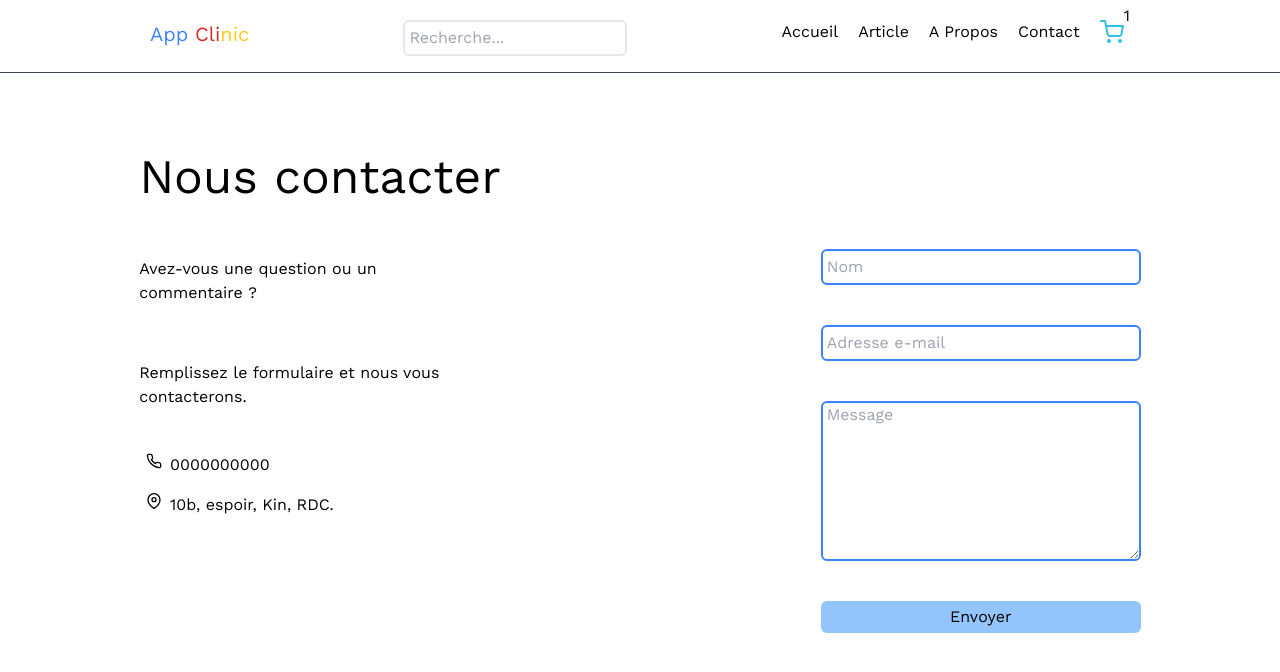
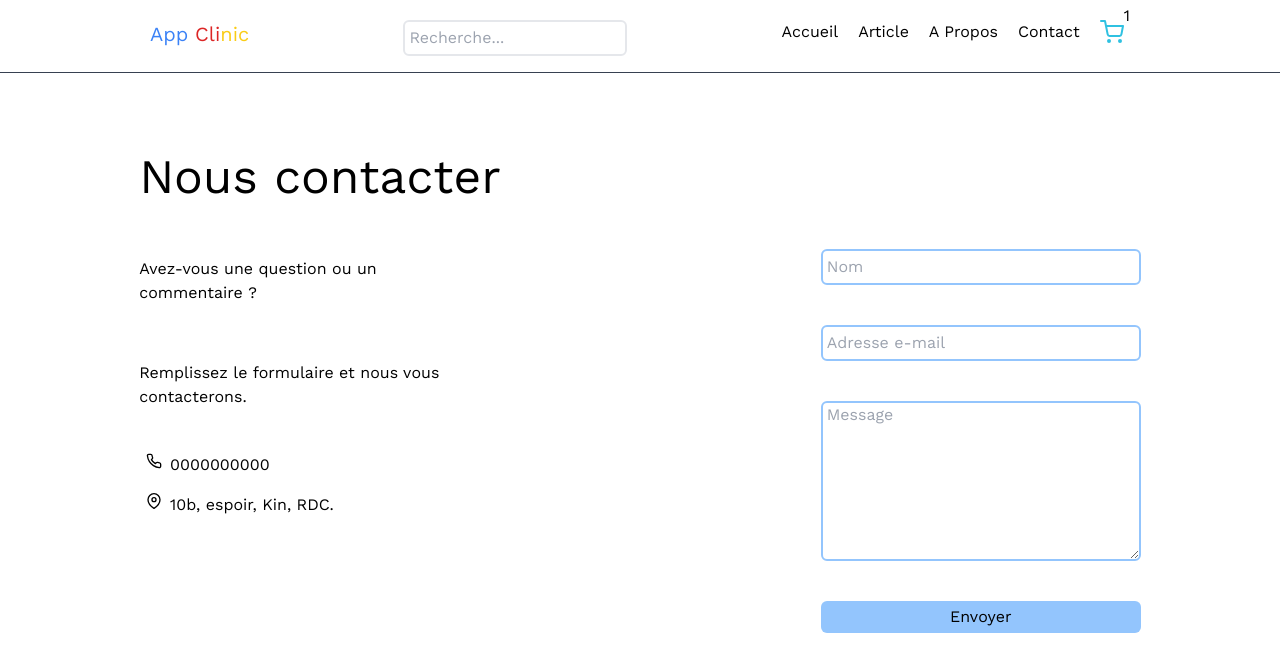
Before and after one commit to HonoTSHIBANGU/appClinic, a React (Vite) app: page /contact in a window 1280 px wide. Shown: the top 672 px of the page. Built offline with nearby package versions, Linux system fonts and the light colour scheme.

Commit message:
contenu page abou2t

```diff
--- a/src/menuDeNavigation/Accueil/About.jsx
+++ b/src/menuDeNavigation/Accueil/About.jsx
@@ -1,5 +1,6 @@
 import React from "react";
 import Scaneur from "../../assets/image/scaneur.jpg";
+import examen from "../../assets/image/examen.jpg";
 
 function About() {
   return (
@@ -16,7 +17,12 @@ function About() {
         <span className="text-yellow-400">nic</span> &nbsp; où nous vous offrons
         une expérience d'achat unique et des produits de qualité.
       </p>
-      {/* <img src={} alt="" /> */}
+      <img className="h-80 w-[40%]  mx-10  object-cover" src={examen} alt="" />
+      <p className="my-2 mx-14 text-xl">
+        En fournissant des examens d'imagerie médicale de la plus haute qualité
+        <br />
+        pour nos patients.
+      </p>
     </div>
   );
 }
--- a/src/menuDeNavigation/Accueil/Contact.jsx
+++ b/src/menuDeNavigation/Accueil/Contact.jsx
@@ -5,7 +5,7 @@ import ContactForm from "./ContactForm";
 
 function Contact() {
   return (
-    <div className="flex gap-80 justify-center  p-20  m-1 ">
+    <div className="flex gap-80 justify-center  p-20  m-1   ">
       <div className="flex flex-col gap-1 items-center ">
         <div className="flex flex-col gap-14 ">
           <h1 className="font-sm text-5xl relative">Nous contacter </h1>
--- a/src/menuDeNavigation/Accueil/ContactForm.jsx
+++ b/src/menuDeNavigation/Accueil/ContactForm.jsx
@@ -26,7 +26,7 @@ const ContactForm = () => {
       onSubmit={handleSubmit(onSubmitHandler)}
     >
       <input
-        className="border border-2 border-blue-500 rounded-md  px-1 py-1 focus:outline-none focus:border-blue-blue-500"
+        className="border border-2 border-blue-300 rounded-md  px-1 py-1 focus:outline-none focus:border-blue-blue-500"
         type="text"
         {...register("name", {
           required: true,
@@ -50,7 +50,7 @@ const ContactForm = () => {
       )}
 
       <input
-        className="border border-2 border-blue-500 rounded-md px-1  py-1 focus:outline-none focus:border-blue-blue-500"
+        className="border border-2 border-blue-300 rounded-md px-1  py-1 focus:outline-none focus:border-blue-blue-500"
         type="email"
         {...register("email", { required: true })}
         placeholder="Adresse e-mail"
@@ -60,7 +60,7 @@ const ContactForm = () => {
       )}
 
       <textarea
-        className="border border-2 border-blue-500 rounded-md px-1 h-40 focus:outline-none focus:border-blue-blue-500 "
+        className="border border-2 border-blue-300 rounded-md px-1 h-40 focus:outline-none focus:border-blue-blue-500 "
         {...register("message", { required: true })}
         placeholder="Message"
       ></textarea>
```
Also changed, not shown: src/assets/image/examen.jpg (added).
